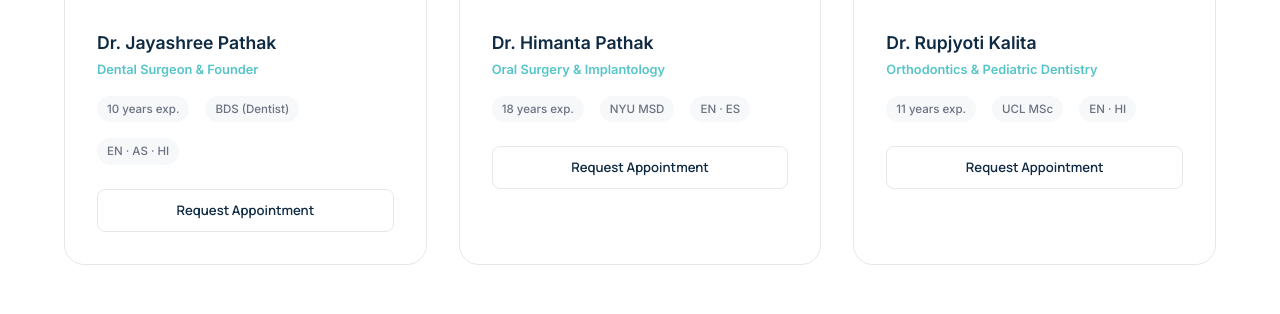
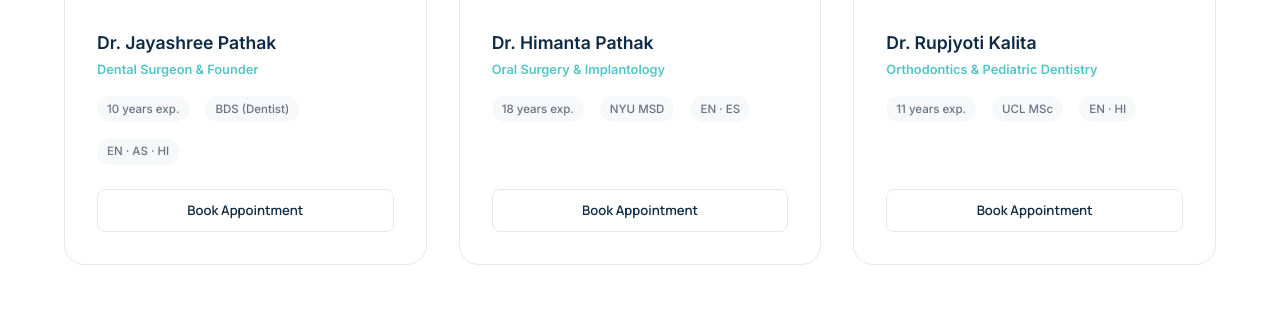
Before and after one commit to biswajitKalita/DandR-Clinic, a website built with Vite: page index.html in a window 1280 px wide. Shown: the part 2943-3257 px from the top of the page. Built offline with nearby package versions, Linux system fonts and the light colour scheme.

Commit message:
Update button text to Book Appointment and fix button alignment on doctor cards

```diff
--- a/index.html
+++ b/index.html
@@ -236,7 +236,7 @@
               <span class="doctor-badge">BDS (Dentist)</span>
               <span class="doctor-badge">EN · AS · HI</span>
             </div>
-            <a href="#contact" class="btn-secondary">Request Appointment</a>
+            <a href="#contact" class="btn-secondary">Book Appointment</a>
           </div>
         </div>
 
@@ -252,7 +252,7 @@
               <span class="doctor-badge">NYU MSD</span>
               <span class="doctor-badge">EN · ES</span>
             </div>
-            <a href="#contact" class="btn-secondary">Request Appointment</a>
+            <a href="#contact" class="btn-secondary">Book Appointment</a>
           </div>
         </div>
 
@@ -268,7 +268,7 @@
               <span class="doctor-badge">UCL MSc</span>
               <span class="doctor-badge">EN · HI</span>
             </div>
-            <a href="#contact" class="btn-secondary">Request Appointment</a>
+            <a href="#contact" class="btn-secondary">Book Appointment</a>
           </div>
         </div>
 
--- a/src/style.css
+++ b/src/style.css
@@ -265,14 +265,22 @@ nav.scrolled { border-color: var(--border); box-shadow: var(--shadow-sm); }
 .doctor-card {
   background: var(--white); border: 1px solid var(--border); border-radius: var(--radius-lg);
   overflow: hidden; transition: all var(--transition);
+  display: flex;
+  flex-direction: column;
 }
 .doctor-card:hover { transform: translateY(-4px); box-shadow: var(--shadow-lg); }
 .doctor-img {
   height: 260px; background: linear-gradient(160deg, #dce8ef 0%, #cde6ec 100%);
   display: flex; align-items: center; justify-content: center;
+  flex-shrink: 0;
 }
 .doctor-img svg { width: 80px; height: 80px; stroke: var(--teal); opacity: 0.5; }
-.doctor-info { padding: var(--space-4); }
+.doctor-info {
+  padding: var(--space-4);
+  display: flex;
+  flex-direction: column;
+  flex-grow: 1;
+}
 .doctor-name { font-size: 1.1rem; font-weight: 700; color: var(--navy); margin-bottom: 2px; }
 .doctor-title { font-size: 0.8rem; color: var(--teal); font-weight: 600; margin-bottom: var(--space-2); }
 .doctor-meta { display: flex; gap: var(--space-2); flex-wrap: wrap; margin-bottom: var(--space-3); }
@@ -280,7 +288,7 @@ nav.scrolled { border-color: var(--border); box-shadow: var(--shadow-sm); }
   font-size: 0.72rem; background: var(--gray-bg); color: var(--muted); font-weight: 500;
   padding: 4px 10px; border-radius: 100px;
 }
-.doctor-card .btn-secondary { width: 100%; justify-content: center; font-size: 0.82rem; }
+.doctor-card .btn-secondary { width: 100%; justify-content: center; font-size: 0.82rem; margin-top: auto; }
 
 /* ── WHY CHOOSE ── */
 .why-inner { display: grid; grid-template-columns: 1fr 1fr; gap: var(--space-10); align-items: center; }
```
Also changed, not shown: dental-clinic.html (+3 -3 lines).
